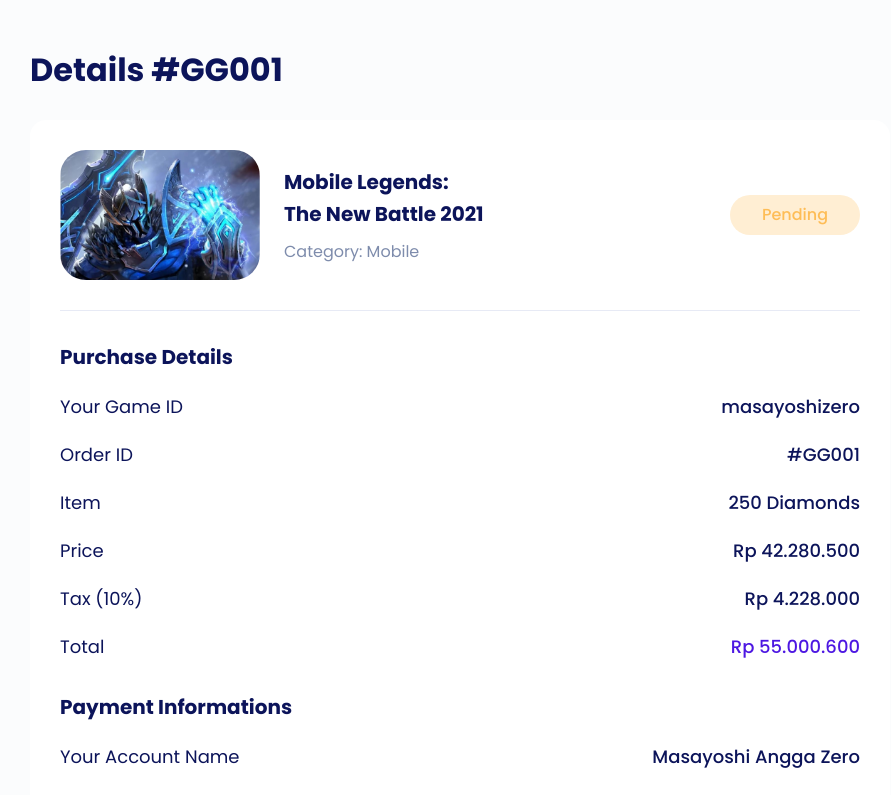
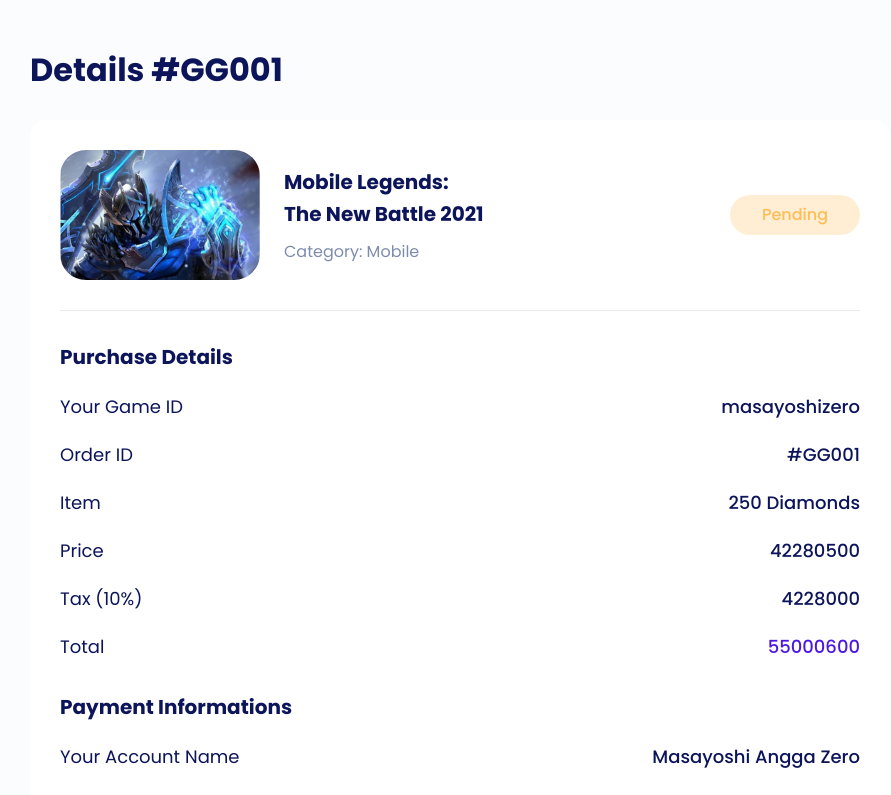
Before and after one commit to abbyhilman/Web-TopUpGame, a Next.js app: page /member/transactions/detail in a window 1280 px wide. Shown: the top 795 px of the page, without its empty margins (310-1201 px from the left). Built offline with nearby package versions, Linux system fonts and the light colour scheme.

Commit message:
Refactor Member Transaction Detail

```diff
--- a/components/organisms/TransactionContent/TableRow.tsx
+++ b/components/organisms/TransactionContent/TableRow.tsx
@@ -51,7 +51,7 @@ export default function TableRow(props: TableRowProps) {
         </div>
       </td>
       <td>
-        <Link href="/member/transactions-detail">
+        <Link href="/member/transactions/detail">
           <a className="btn btn-status rounded-pill text-sm">Details</a>
         </Link>
       </td>
--- /dev/null
+++ b/components/organisms/TransactionDetailContent/Row.tsx
@@ -0,0 +1,14 @@
+interface RowProps {
+  label: string;
+  value: string | number;
+  className?: string;
+}
+export default function Row(props: Partial<RowProps>) {
+  const { label, value, className } = props;
+  return (
+    <p className="text-lg color-palette-1 mb-20">
+      {label}
+      <span className={`purchase-details ${className}`}>{value}</span>
+    </p>
+  );
+}
--- /dev/null
+++ b/components/organisms/TransactionDetailContent/index.tsx
@@ -0,0 +1,82 @@
+import Row from './Row';
+
+export default function TransactionDetailContent() {
+  return (
+    <main className="main-wrapper">
+      <div className="ps-lg-0">
+        <h2 className="text-4xl fw-bold color-palette-1 mb-30">
+          Details #GG001
+        </h2>
+        <div className="details">
+          <div className="main-content main-content-card overflow-auto">
+            <section className="checkout mx-auto">
+              <div className="d-flex flex-row  align-items-center justify-content-between mb-30">
+                <div className="game-checkout d-flex flex-row align-items-center">
+                  <div className="pe-4">
+                    <div className="cropped">
+                      <img
+                        src="/img/Thumbnail-3.png"
+                        width="200"
+                        height="130"
+                        className="img-fluid"
+                        alt=""
+                      />
+                    </div>
+                  </div>
+                  <div>
+                    <p className="fw-bold text-xl color-palette-1 mb-10">
+                      Mobile Legends:
+                      <br />
+                      The New Battle 2021
+                    </p>
+                    <p className="color-palette-2 m-0">Category: Mobile</p>
+                  </div>
+                </div>
+                <div>
+                  <p className="fw-medium text-center label pending m-0 rounded-pill">
+                    Pending
+                  </p>
+                </div>
+              </div>
+              <hr />
+              <div className="purchase pt-30">
+                <h2 className="fw-bold text-xl color-palette-1 mb-20">
+                  Purchase Details
+                </h2>
+                <Row label="Your Game ID" value="masayoshizero" />
+                <Row label="Order ID" value="#GG001" />
+                <Row label="Item" value="250 Diamonds" />
+                <Row label="Price" value={42280500} />
+                <Row label="Tax (10%)" value={4228000} />
+                <Row
+                  label="Total"
+                  value={55000600}
+                  className="color-palette-4"
+                />
+              </div>
+              <div className="payment pt-10 pb-10">
+                <h2 className="fw-bold text-xl color-palette-1 mb-20">
+                  Payment Informations
+                </h2>
+                <Row label="Your Account Name" value="Masayoshi Angga Zero" />
+                <Row label="Type" value="Worldwide Transfer" />
+                <Row label="Bank Name" value="Mandiri" />
+                <Row label="Bank Account Name" value="PT Store GG Indonesia" />
+                <Row label="Bank Number" value="1800 - 9090 - 2021" />
+              </div>
+              <div className="d-md-block d-flex flex-column w-100">
+                <a
+                  className="btn btn-whatsapp rounded-pill fw-medium text-white border-0 text-lg"
+                  href="/#"
+                  role="button"
+                >
+                  WhatsApp ke Admin
+                </a>
+              </div>
+            </section>
+          </div>
+        </div>
+      </div>
+    </main>
+  );
+}
--- a/pages/member/transactions/detail.tsx
+++ b/pages/member/transactions/detail.tsx
@@ -1,114 +1,9 @@
+import TransactionDetailContent from '../../../components/organisms/TransactionDetailContent';
+
 export default function TransactionsDetail() {
   return (
     <section className="transactions-detail overflow-auto">
-      <main className="main-wrapper">
-        <div className="ps-lg-0">
-          <h2 className="text-4xl fw-bold color-palette-1 mb-30">
-            Details #GG001
-          </h2>
-          <div className="details">
-            <div className="main-content main-content-card overflow-auto">
-              <section className="checkout mx-auto">
-                <div className="d-flex flex-row  align-items-center justify-content-between mb-30">
-                  <div className="game-checkout d-flex flex-row align-items-center">
-                    <div className="pe-4">
-                      <div className="cropped">
-                        <img
-                          src="/img/Thumbnail-3.png"
-                          width="200"
-                          height="130"
-                          className="img-fluid"
-                          alt=""
-                        />
-                      </div>
-                    </div>
-                    <div>
-                      <p className="fw-bold text-xl color-palette-1 mb-10">
-                        Mobile Legends:
-                        <br />
-                        The New Battle 2021
-                      </p>
-                      <p className="color-palette-2 m-0">Category: Mobile</p>
-                    </div>
-                  </div>
-                  <div>
-                    <p className="fw-medium text-center label pending m-0 rounded-pill">
-                      Pending
-                    </p>
-                  </div>
-                </div>
-                <hr />
-                <div className="purchase pt-30">
-                  <h2 className="fw-bold text-xl color-palette-1 mb-20">
-                    Purchase Details
-                  </h2>
-                  <p className="text-lg color-palette-1 mb-20">
-                    Your Game ID{' '}
-                    <span className="purchase-details">masayoshizero</span>
-                  </p>
-                  <p className="text-lg color-palette-1 mb-20">
-                    Order ID <span className="purchase-details">#GG001</span>
-                  </p>
-                  <p className="text-lg color-palette-1 mb-20">
-                    Item <span className="purchase-details">250 Diamonds</span>
-                  </p>
-                  <p className="text-lg color-palette-1 mb-20">
-                    Price{' '}
-                    <span className="purchase-details">Rp 42.280.500</span>
-                  </p>
-                  <p className="text-lg color-palette-1 mb-20">
-                    Tax (10%){' '}
-                    <span className="purchase-details">Rp 4.228.000</span>
-                  </p>
-                  <p className="text-lg color-palette-1 mb-20">
-                    Total{' '}
-                    <span className="purchase-details color-palette-4">
-                      Rp 55.000.600
-                    </span>
-                  </p>
-                </div>
-                <div className="payment pt-10 pb-10">
-                  <h2 className="fw-bold text-xl color-palette-1 mb-20">
-                    Payment Informations
-                  </h2>
-                  <p className="text-lg color-palette-1 mb-20">
-                    Your Account Name{' '}
-                    <span className="purchase-details">
-                      Masayoshi Angga Zero
-                    </span>
-                  </p>
-                  <p className="text-lg color-palette-1 mb-20">
-                    Type{' '}
-                    <span className="payment-details">Worldwide Transfer</span>
-                  </p>
-                  <p className="text-lg color-palette-1 mb-20">
-                    Bank Name <span className="payment-details">Mandiri</span>
-                  </p>
-                  <p className="text-lg color-palette-1 mb-20">
-                    Bank Account Name{' '}
-                    <span className="payment-details">
-                      PT Store GG Indonesia
-                    </span>
-                  </p>
-                  <p className="text-lg color-palette-1 mb-20">
-                    Bank Number{' '}
-                    <span className="payment-details">1800 - 9090 - 2021</span>
-                  </p>
-                </div>
-                <div className="d-md-block d-flex flex-column w-100">
-                  <a
-                    className="btn btn-whatsapp rounded-pill fw-medium text-white border-0 text-lg"
-                    href="/#"
-                    role="button"
-                  >
-                    WhatsApp ke Admin
-                  </a>
-                </div>
-              </section>
-            </div>
-          </div>
-        </div>
-      </main>
+      <TransactionDetailContent />
     </section>
   );
 }
```
